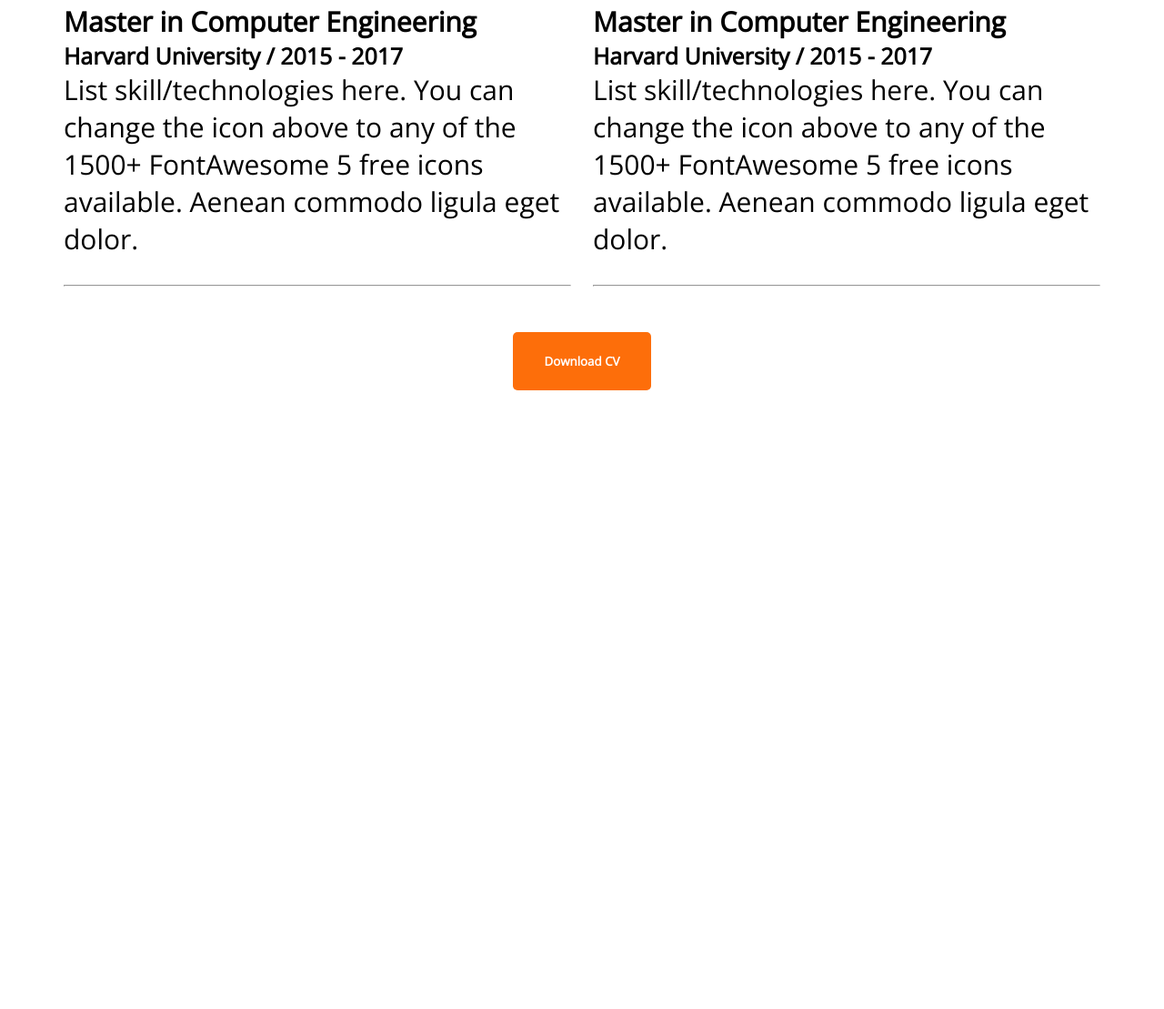
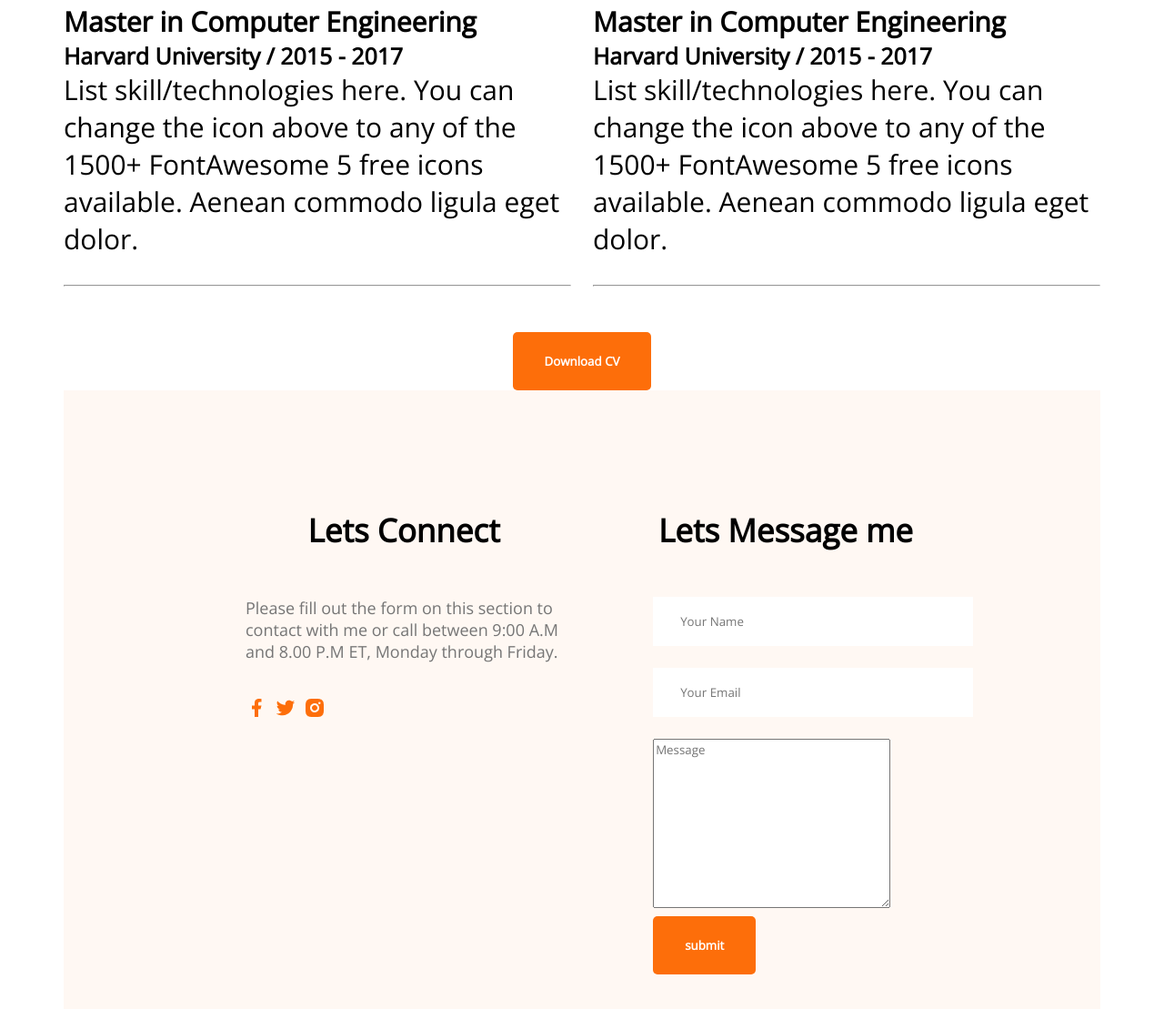
Before and after one commit to abusayeedbd52/developer-portfolio, a plain HTML site: page index.html in a window 1280 px wide. Shown: the part 3386-4495 px from the top of the page at 91% size. Before the commit the page ends 3815 px from the top, so only its background shows below. Drawn offline with nearby package versions, Linux system fonts and the light colour scheme.

Commit message:
contact us added

```diff
--- a/index.html
+++ b/index.html
@@ -164,6 +164,33 @@
             </div>
 
         </section>
+
+        <!-- contact section -->
+        <section class="contact">
+            <div>
+                <h3 class="section-title">Lets Connect</h3>
+                <p class="section-discription">Please fill out the form on this section to contact with me or call between 9:00 A.M and 8.00 P.M ET,
+                    Monday through Friday.</p>
+                    <a href="">
+                        <img src="images/icons/facebook.png" alt="">
+                    </a>
+                    <a href="">
+                        <img src="images/icons/twitter.png" alt="">
+                    </a>
+                    <a href="">
+                        <img src="images/icons/insta.png" alt="">
+                    </a>
+            </div>
+            <div>
+                <h3 class="section-title">Lets Message me</h3>
+                <form action="">
+                    <input type="text" name="" id="" placeholder="Your Name">
+                    <input type="text" name="" id="" placeholder="Your Email">
+                    <textarea name="" id="" cols="30" rows="10" placeholder="Message"></textarea>
+                    <input class="btn-primary" type="submit" value="submit">
+                </form>
+            </div>
+        </section>
     </main>
     <footer>
 
--- a/styles/protfolio.css
+++ b/styles/protfolio.css
@@ -177,3 +177,23 @@
     margin-top: 50px;
     text-align: center;
 }
+/* contact styles */
+.contact{
+    display: flex;
+    gap: 100px;
+    background-color:  #FFF8F3;
+    padding: 130px 200px;
+}
+.contact.section-title{
+    text-align: left;
+}
+
+.contact input[type="text"], input[type="email"] , texrarea{
+    margin-bottom: 24px;
+    border: 0;
+    width: 100%;
+    padding:  18px 30px;
+}
+.contact a{
+    text-decoration: none;
+}
```
